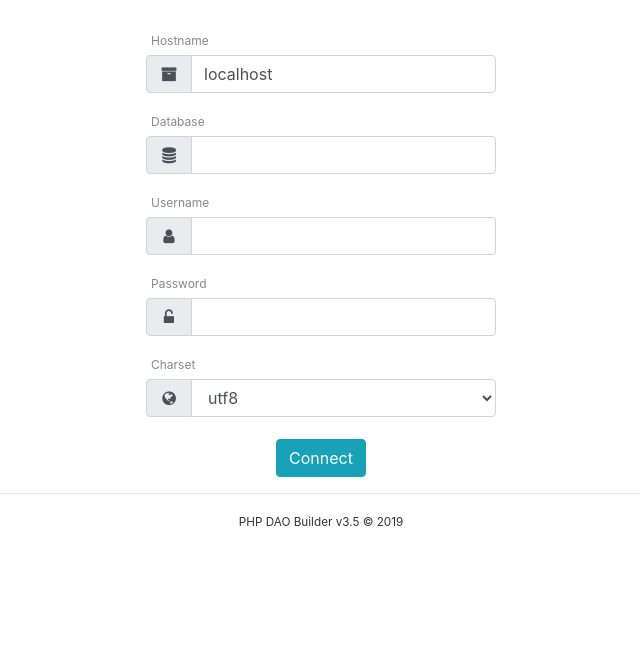
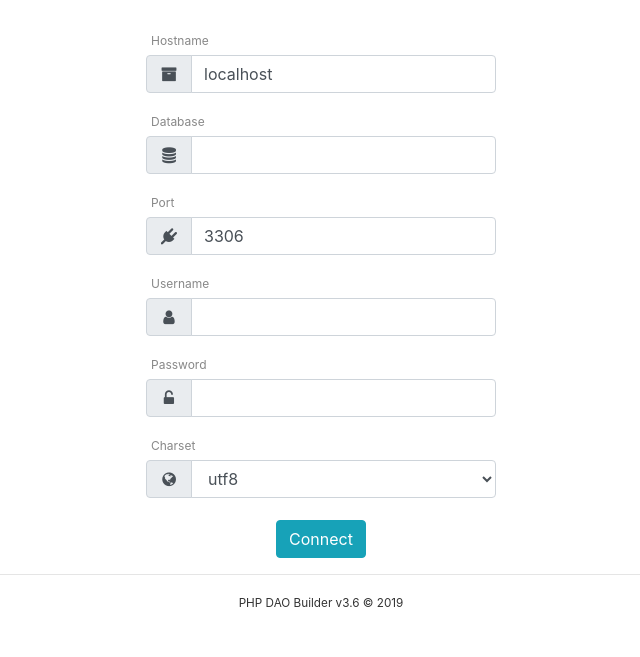
Before and after one commit to sbrbot/phpdao, a PHP site: page /yourwebapp/PHPDAO/dao0.php in a window 1280 px wide. Shown: the part 143-800 px from the top of the page, without its empty margins (319-959 px from the left). Run offline with PHP 8.4, Linux system fonts and the light colour scheme.

Commit message:
v3.6 - MySQL port added

```diff
--- a/PHPDAO/DAO.php
+++ b/PHPDAO/DAO.php
@@ -39,7 +39,7 @@ class DataBase
       mysqli_report(MYSQLI_REPORT_ERROR | MYSQLI_REPORT_STRICT); //Make MySQLi throw exceptions
       try
       {
-        self::$db = @new mysqli(DB_HOST,DB_USER,DB_PASS,DB_NAME);
+        self::$db = @new mysqli(DB_HOST,DB_USER,DB_PASS,DB_NAME,DB_PORT);
         self::setCharset(DB_CHAR);
       }
       catch(mysqli_sql_exception $ex)
--- a/PHPDAO/Engine.php
+++ b/PHPDAO/Engine.php
@@ -9,6 +9,7 @@ class Engine
 {
   private $DB_HOST;
   private $DB_NAME;
+  private $DB_PORT;
   private $DB_USER;
   private $DB_PASS;
   private $DB_CHAR;
@@ -21,11 +22,12 @@ class Engine
   {
     $this->DB_HOST=$_SESSION['DB_HOST'];
     $this->DB_NAME=$_SESSION['DB_NAME'];
+    $this->DB_PORT=$_SESSION['DB_PORT'];
     $this->DB_USER=$_SESSION['DB_USER'];
     $this->DB_PASS=$_SESSION['DB_PASS'];
     $this->DB_CHAR=$_SESSION['DB_CHAR'];
 
-    $this->db=new mysqli($this->DB_HOST,$this->DB_USER,$this->DB_PASS,$this->DB_NAME);
+    $this->db=new mysqli($this->DB_HOST,$this->DB_USER,$this->DB_PASS,$this->DB_NAME,$this->DB_PORT);
     $this->db->set_charset($this->DB_CHAR);
     if($this->db->connect_error)
     {
--- a/PHPDAO/ajax3.php
+++ b/PHPDAO/ajax3.php
@@ -47,6 +47,7 @@ $da=
 
 const DB_HOST='{$_SESSION['DB_HOST']}';
 const DB_NAME='{$_SESSION['DB_NAME']}';
+const DB_PORT='{$_SESSION['DB_PORT']}';
 const DB_USER='{$_SESSION['DB_USER']}';
 const DB_PASS='{$_SESSION['DB_PASS']}';
 const DB_CHAR='{$_SESSION['DB_CHAR']}';
@@ -84,6 +85,7 @@ try
   $XMLtable=$XML->addChild('database');
   $XMLtable->addAttribute('host',$_SESSION['DB_HOST']);
   $XMLtable->addAttribute('name',$_SESSION['DB_NAME']);
+  $XMLtable->addAttribute('port',$_SESSION['DB_PORT']);
   $XMLtable->addAttribute('user',$_SESSION['DB_USER']);
   $XMLtable->addAttribute('charset',$_SESSION['DB_CHAR']);
 
--- a/PHPDAO/dao0.php
+++ b/PHPDAO/dao0.php
@@ -6,12 +6,14 @@ if(file_exists('../models/dao.xml'))
   $XmlDatabase=$XML->database;
   $db_host=$XmlDatabase[0]['host'];
   $db_name=$XmlDatabase[0]['name'];
+  $db_port=$XmlDatabase[0]['port'];
   $db_user=$XmlDatabase[0]['user'];
 }
 else
 {
   $db_host='localhost';
   $db_name='';
+  $db_port='3306';
   $db_user='';
 }
 
@@ -55,6 +57,14 @@ include('navbar.inc');
                 <div class="input-group-text"><i class="fa fa-database"></i></div>
               </div>
               <input id="DB_NAME" name="DB_NAME" type="text" class="form-control" value="<?= $db_name ?>">
+            </div>
+
+            <label for="DB_PORT" class="control-label">Port</label>
+            <div class="input-group">
+              <div class="input-group-prepend">
+                <div class="input-group-text"><i class="fa fa-plug"></i></div>
+              </div>
+              <input id="DB_PORT" name="DB_PORT" type="number" class="form-control" value="<?= $db_port ?>">
             </div>
 
             <label for="DB_USER" class="control-label">Username</label>
--- a/PHPDAO/dao1.php
+++ b/PHPDAO/dao1.php
@@ -8,6 +8,7 @@ if(isset($_POST['dao0']) || isset($_SESSION['DB_NAME']))
   {
     $_SESSION['DB_HOST']=$_POST['DB_HOST'];
     $_SESSION['DB_NAME']=$_POST['DB_NAME'];
+    $_SESSION['DB_PORT']=$_POST['DB_PORT'];
     $_SESSION['DB_USER']=$_POST['DB_USER'];
     $_SESSION['DB_PASS']=$_POST['DB_PASS'];
     $_SESSION['DB_CHAR']=$_POST['DB_CHAR'];
--- a/PHPDAO/foot.inc
+++ b/PHPDAO/foot.inc
@@ -4,7 +4,7 @@
       <footer>
         <div class="row">
           <div class="col-sm-12 text-center">
-            <small>PHP DAO Builder v3.5 &copy; 2019</small>
+            <small>PHP DAO Builder v3.6 &copy; 2019</small>
           </div>
         </div>
       </footer>
```
Also changed, not shown: README.md.
